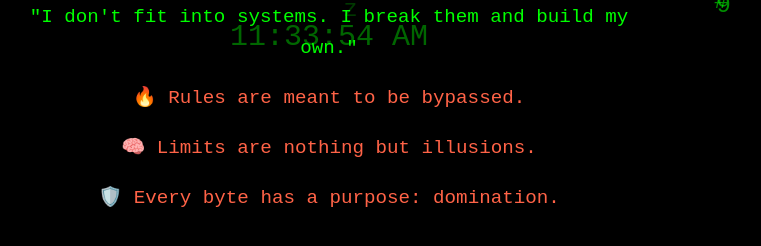
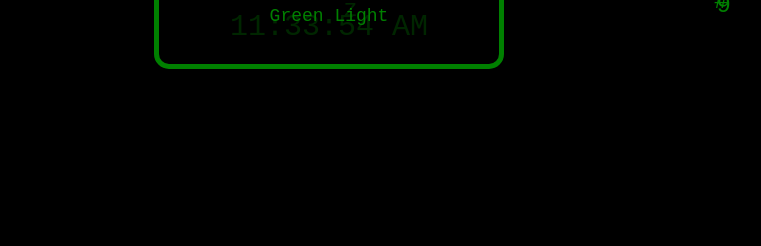
Before and after one commit to hector61000/hector61000, a plain HTML site: page index.html in a window 1280 px wide. Shown: the whole page, without its empty margins (311-1072 px from the left). Drawn offline with Linux system fonts and the light colour scheme.

Commit message:
Update index.html

```diff
--- a/index.html
+++ b/index.html
@@ -10,7 +10,7 @@
       padding: 0;
       background: black;
       color: green;
-      font-family: 'Courier New', Courier, monospace;
+      font-family: monospace;
       overflow: hidden;
       position: relative;
     }
@@ -30,7 +30,6 @@
     .matrix span {
       position: absolute;
       animation: fall linear infinite;
-      opacity: 0.8;
     }
 
     @keyframes fall {
@@ -42,66 +41,50 @@
       }
     }
 
-    /* تأثيرات خاصة لألوان متغيرة */
+    /* تأثير الشيفرات */
     .matrix span:nth-child(odd) {
       animation-duration: 5s;
-      color: rgba(0, 255, 0, 0.7);
+    }
+    .matrix span:nth-child(even) {
+      animation-duration: 7s;
     }
 
-    .matrix span:nth-child(even) {
-      animation-duration: 7s;
-      color: rgba(255, 0, 0, 0.7);
-    }
-
-    /* تأثير الساعة */
     #clock {
+      font-family: 'Courier New', Courier, monospace;
       font-size: 30px;
-      color: lime;
+      color: green;
       position: absolute;
-      top: 20px;
+      top: 10px;
       left: 50%;
       transform: translateX(-50%);
       z-index: 1000;
-      font-family: 'Courier New', Courier, monospace;
     }
 
-    /* تنسيق النصوص المركزية */
-    .content {
+    /* تصميم الدرع في منتصف الصفحة */
+    .shield {
       position: absolute;
       top: 50%;
       left: 50%;
       transform: translate(-50%, -50%);
       text-align: center;
-      color: lime;
       z-index: 1000;
+      font-size: 30px;
+      color: green;
+      border: 5px solid green;
       padding: 20px;
-      background: rgba(0, 0, 0, 0.6);
-      border-radius: 10px;
+      border-radius: 15px;
+      background-color: rgba(0, 0, 0, 0.7);
+      width: 300px;
     }
 
-    h1 {
-      font-size: 3rem;
-      text-shadow: 0 0 5px #00FF00, 0 0 10px #00FF00, 0 0 15px #00FF00;
+    .shield h1 {
+      font-size: 35px;
+      margin: 0;
     }
 
-    p {
-      font-size: 1.2rem;
-      line-height: 1.6;
-    }
-
-    /* حركة الكلمة */
-    .highlight {
-      color: #FF6347;
-      animation: pulse 1s infinite alternate;
-    }
-
-    @keyframes pulse {
-      0% {
-        transform: scale(1);
-      }
-      100% {
-        transform: scale(1.2);
-      }
+    .shield p {
+      margin-top: 10px;
+      font-size: 18px;
     }
   </style>
 </head>
@@ -113,20 +96,17 @@
   <!-- الساعة المتحركة -->
   <div id="clock"></div>
 
-  <!-- المحتوى -->
-  <div class="content">
-    <h1>👁️‍🗨️ OMAR ZAKARIA | SYSTEM BREACHER | CODE TERRORIST 🧠</h1>
-    <p>"I don't fit into systems. I break them and build my own."</p>
-    <p><span class="highlight">🔥 Rules are meant to be bypassed.</span></p>
-    <p><span class="highlight">🧠 Limits are nothing but illusions.</span></p>
-    <p><span class="highlight">🛡️ Every byte has a purpose: domination.</span></p>
+  <!-- درع النص -->
+  <div class="shield">
+    <h1>OMAR ZAKARIA</h1>
+    <p>Green Light</p>
   </div>
 
   <script>
     const matrix = document.querySelector(".matrix");
     setInterval(() => {
       const span = document.createElement("span");
-      span.textContent = String.fromCharCode(Math.random() * 128 + 33);
+      span.textContent = String.fromCharCode(Math.random() * 128 + 33); // random char
       span.style.left = Math.random() * 100 + "%";
       matrix.appendChild(span);
       setTimeout(() => {
@@ -134,7 +114,7 @@
       }, 7000);
     }, 100);
 
-    // تحديث الساعة المتحركة
+    // الساعة المتحركة
     setInterval(function () {
       let currentTime = new Date().toLocaleTimeString();
       document.getElementById('clock').innerHTML = currentTime;
```
